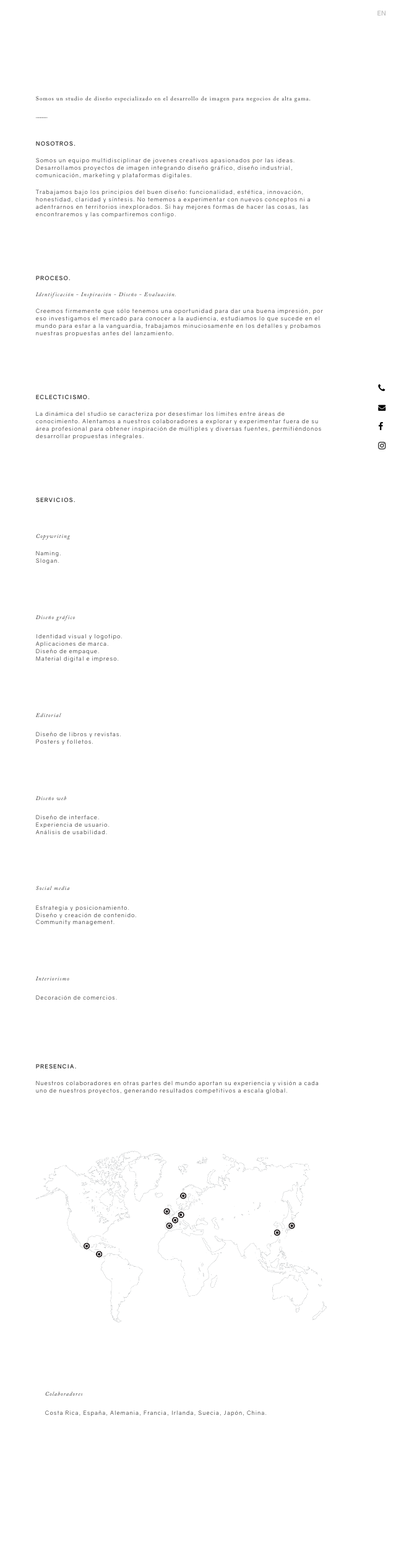
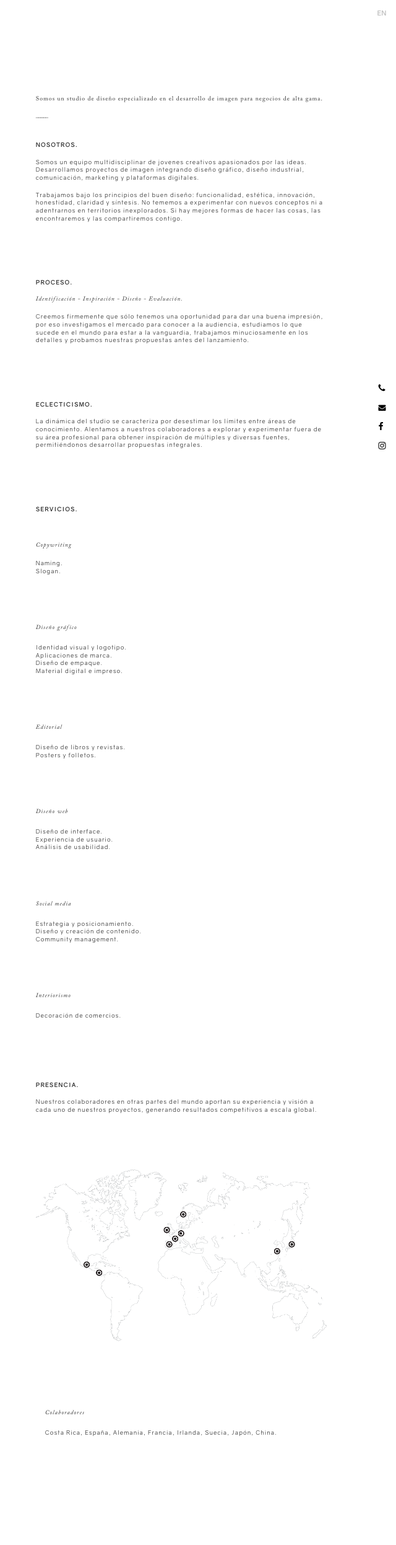
Before and after one commit to mzellhuber/a2101, a PHP site: page /index.php in a window 768 px wide. Shown: the part 110-2603 px from the top of the page at 62% size, without its empty margins (128-768 px from the left). Before the commit the page ends 2395 px from the top, so only its background shows below. Run offline with PHP 8.4, Linux system fonts and the light colour scheme.

Commit message:
font-size

```diff
--- a/css/style.css
+++ b/css/style.css
@@ -539,23 +539,23 @@ body{
 	}
 
 	.crimison-font{
-		font-size: 10.5px !important;
+		font-size: 11px !important;
 	}
 
 	.first p, .second p{
-		font-size: 9.2px !important;
+		font-size: 9.7px !important;
 	}
 
 	.elegant{
-		font-size: 9.5px !important;
+		font-size: 10px !important;
 	}
 
 	.first-work{
-		font-size: 9.2px;
+		font-size: 9.7px;
 	}
 
 	.language-link{
-		font-size: 10.5px;
+		font-size: 11px;
 	}
 
 }
```
